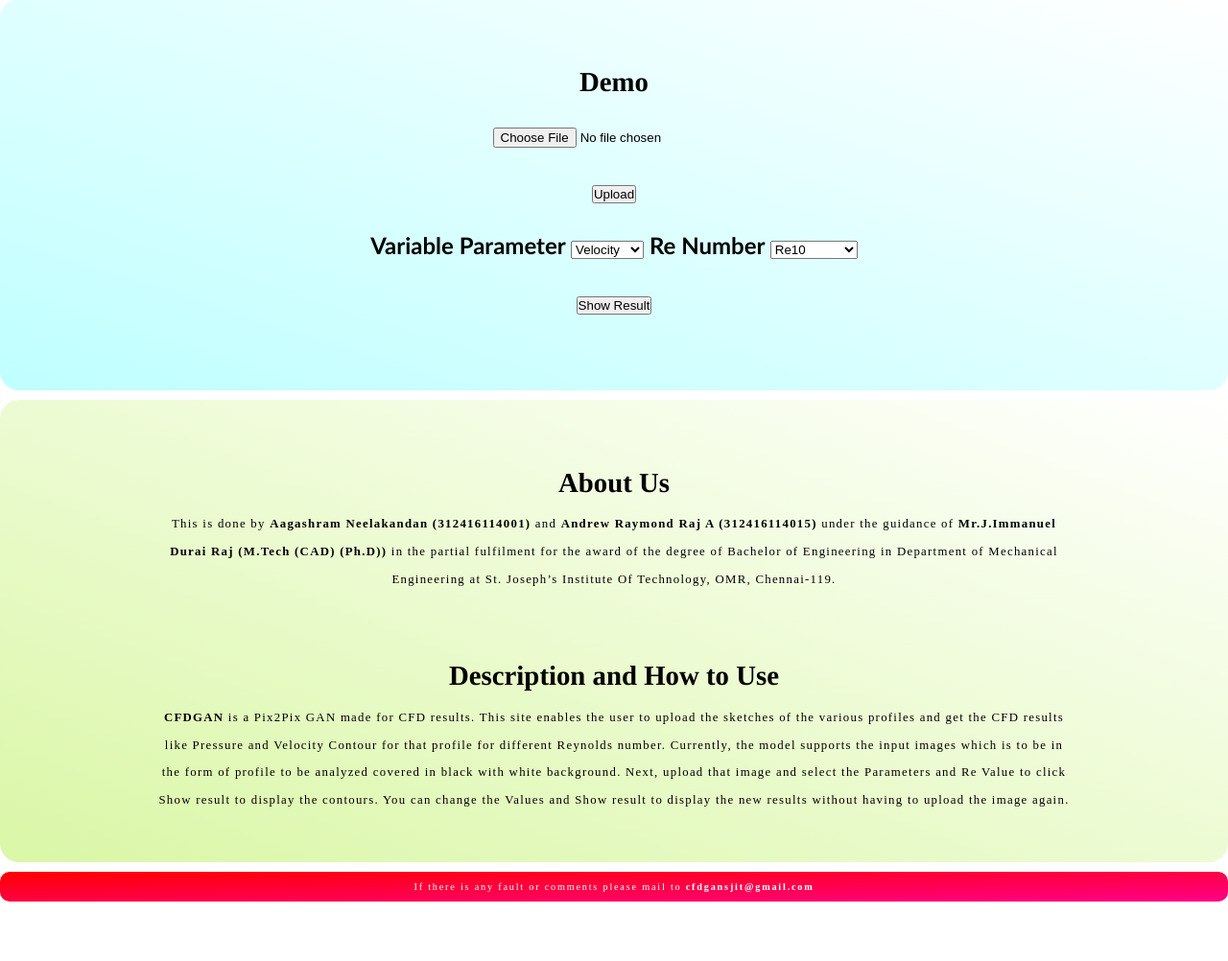
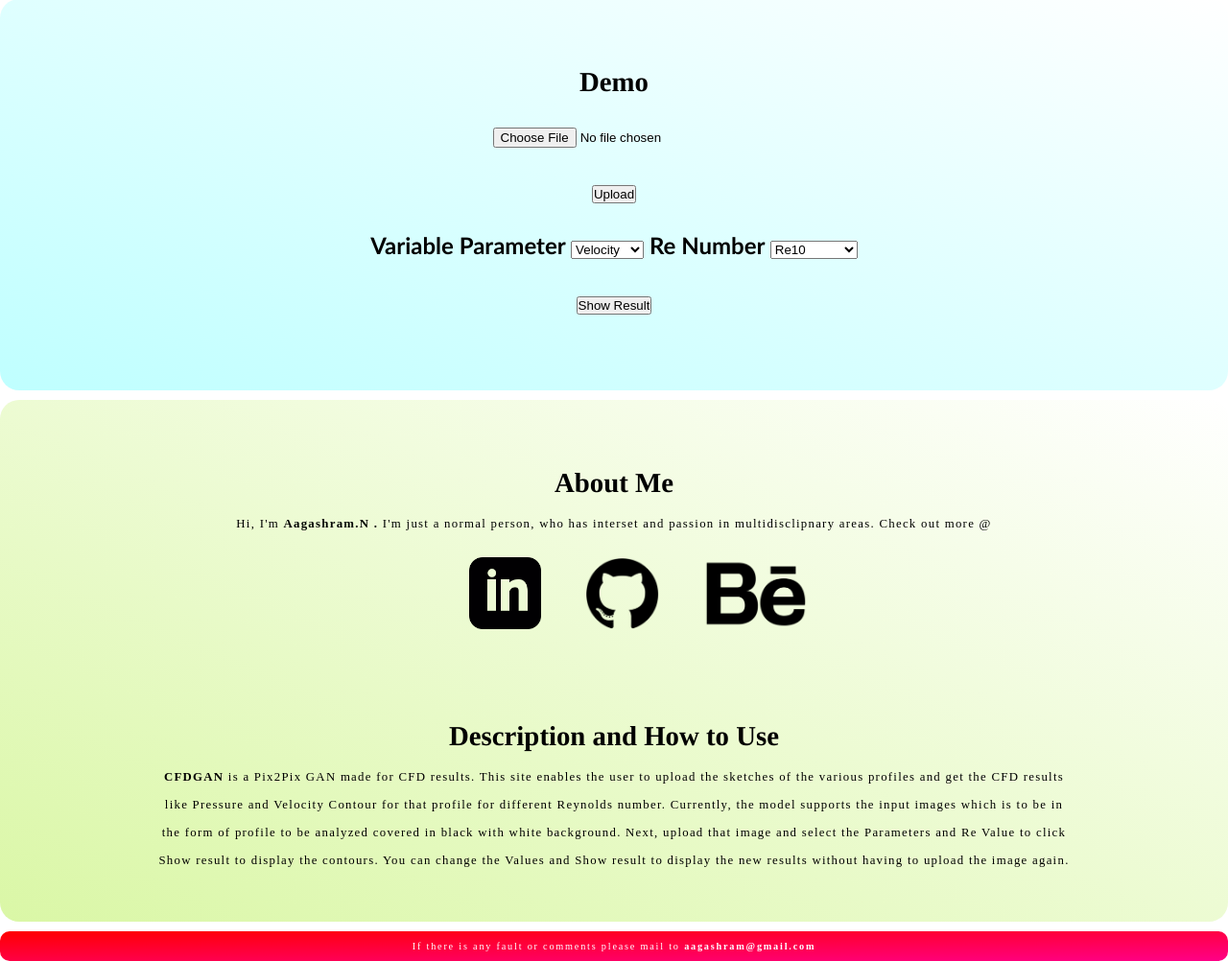
Before and after one commit to AagashramNeelakandan/CFDGAN, a Flask app: page / in a window 1280 px wide. Shown: the part 696-1698 px from the top of the page at 96% size. Before the commit the page ends 1636 px from the top, so only its background shows below. Run offline with Flask 2, Linux system fonts and the light colour scheme; some libraries are stand-ins or nearby versions; some web fonts are replaced.

Commit message:
Index Updated

```diff
--- a/static/css/custom.css
+++ b/static/css/custom.css
@@ -264,3 +264,18 @@ display: inline-block
     transform: scale(1);
   }
 }
+
+.link_Logos{
+	float: center;
+	width: auto;
+	height: auto;
+	margin: 0 auto;
+	text-align: center;
+	text-indent: 50px;
+}
+
+.responsive_image{
+	width:auto;
+	height:3em;
+	padding: 20px;
+}
--- a/templates/index.html
+++ b/templates/index.html
@@ -101,8 +101,24 @@
 </div>
   </div>
 <div class = "about_the_project">
-<div class="heading"><br>About Us</div>
-<div class="about_text ">This is done by <b>Aagashram Neelakandan (312416114001)</b> and <b>Andrew Raymond Raj A (312416114015)</b> under the guidance of <b>Mr.J.Immanuel Durai Raj (M.Tech (CAD) (Ph.D))</b> in the partial fulfilment for the award of the degree of Bachelor of Engineering in Department of Mechanical Engineering at St. Joseph’s Institute Of Technology, OMR, Chennai-119.<br></div>
+<div class="heading"><br>About  Me</div>
+<div class="about_text ">Hi, I'm <b>Aagashram.N .</b> I'm just a normal person, who has interset and passion in multidisclipnary areas. Check out more @</div>
+
+	<div class="link_Logos" >
+	<a href="https://www.linkedin.com/in/aagashram-neelakandan-88b70913b/" target="_blank">
+         <img alt="LinkedIn" src="static/img/linkedIn.png"
+         class="responsive_image">
+      </a>
+
+	 <a href="https://github.com/AagashramNeelakandan" target="_blank">
+         <img alt="Github" src="static/img/Github.png"
+         class="responsive_image">
+      </a>
+
+	  <a href="https://www.behance.net/aagashramn" target="_blank">
+         <img alt="Behance" src="static/img/Behance.png" class="responsive_image" >
+      </a>
+	</div>
 
 <div class="heading"><br>Description and How to Use</div>
 <div class="about_text ">
@@ -113,7 +129,7 @@
 
 <div class="footer_notes">
   <div class="footer_text">
-  If there is any fault or comments please mail to <b>cfdgansjit@gmail.com</b>
+  If there is any fault or comments please mail to <b>aagashram@gmail.com</b>
 </div>
 </div>
 
```
Also changed, not shown: static/img/Behance.png (added), static/img/Github.png (added), static/img/linkedIn.png (added).
